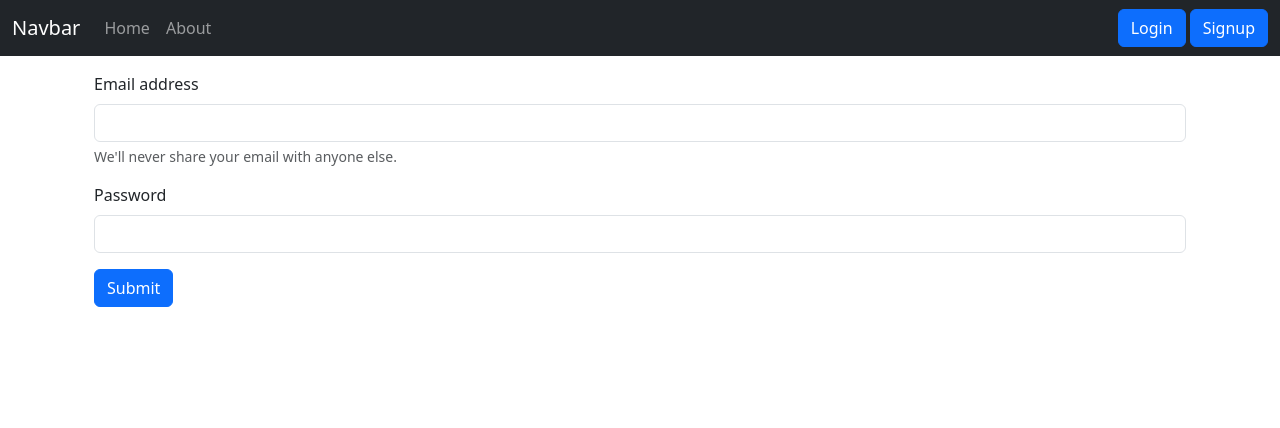
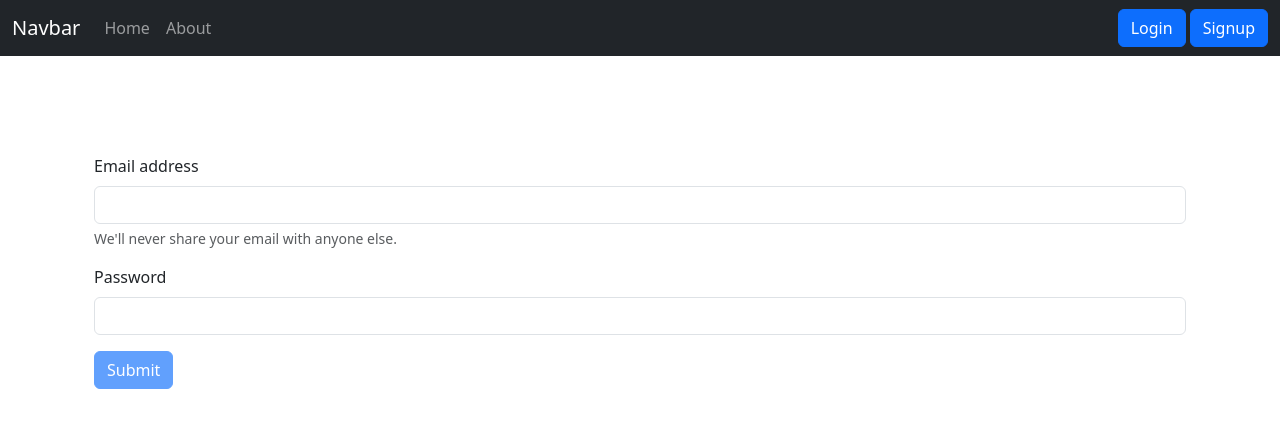
Before and after one commit to ManjiCoder/iNoteBook, a React (Vite) app: page /login in a window 1280 px wide. Shown: the top 428 px of the page. Built offline with nearby package versions, Linux system fonts and the light colour scheme.

Commit message:
Video - 71 ✔ Adding Alerts to Login, Signup & Notes Component of iNotebook   - ✔

```diff
--- a/src/components/Alert.jsx
+++ b/src/components/Alert.jsx
@@ -7,10 +7,10 @@ function Alert() {
   const { Alert } = useContext(NoteContext);
 
   return (
-    <div>
+    <div className="container py-3" style={{ height: '50px' }}>
       {Alert && (
       <div className={`alert alert-${Alert.type}`} role="alert">
-        {Alert.msg}
+        <strong>{Alert.msg}</strong>
       </div>
       )}
     </div>
--- a/src/pages/Login.jsx
+++ b/src/pages/Login.jsx
@@ -34,7 +34,7 @@ function Login() {
     console.log(json);
   };
   return (
-    <div className="container">
+    <div className="container mt-5">
       <form onSubmit={handleLogin}>
         <div className="my-3">
           <label htmlFor="email" className="form-label">Email address</label>
@@ -45,7 +45,7 @@ function Login() {
           <label htmlFor="exampleInputPassword1" className="form-label">Password</label>
           <input type="password" name="password" className="form-control" id="exampleInputPassword1" onChange={handleOnChange} value={credentials.password} />
         </div>
-        <button type="submit" className="btn btn-primary">Submit</button>
+        <button type="submit" disabled={password.length < 5} className="btn btn-primary">Submit</button>
       </form>
     </div>
   );
--- a/src/pages/Signup.jsx
+++ b/src/pages/Signup.jsx
@@ -32,6 +32,7 @@ function Signup() {
       // Save the token and redirect
       Navigate('/');
       localStorage.setItem('token', json.authToken);
+      showAlert('primary', 'Account Create Successfully');
     } else {
       showAlert('danger', json.error);
     }
@@ -39,7 +40,7 @@ function Signup() {
   };
 
   return (
-    <div className="container">
+    <div className="container mt-5">
       <form onSubmit={handleSingup}>
         <div className="my-3">
           <label htmlFor="name" className="form-label">Name</label>
@@ -58,7 +59,7 @@ function Signup() {
           <label htmlFor="cpassword" className="form-label">Confrim Password</label>
           <input type="password" name="cpassword" className="form-control" id="cpassword" onChange={handleOnChange} value={cpassword} minLength={5} />
         </div>
-        <button type="submit" disabled={(password.length || cpassword.length) < 5} className="btn btn-primary">Submit</button>
+        <button type="submit" disabled={(password.length && cpassword.length) < 5} className="btn btn-primary">Submit</button>
       </form>
     </div>
   );
```
